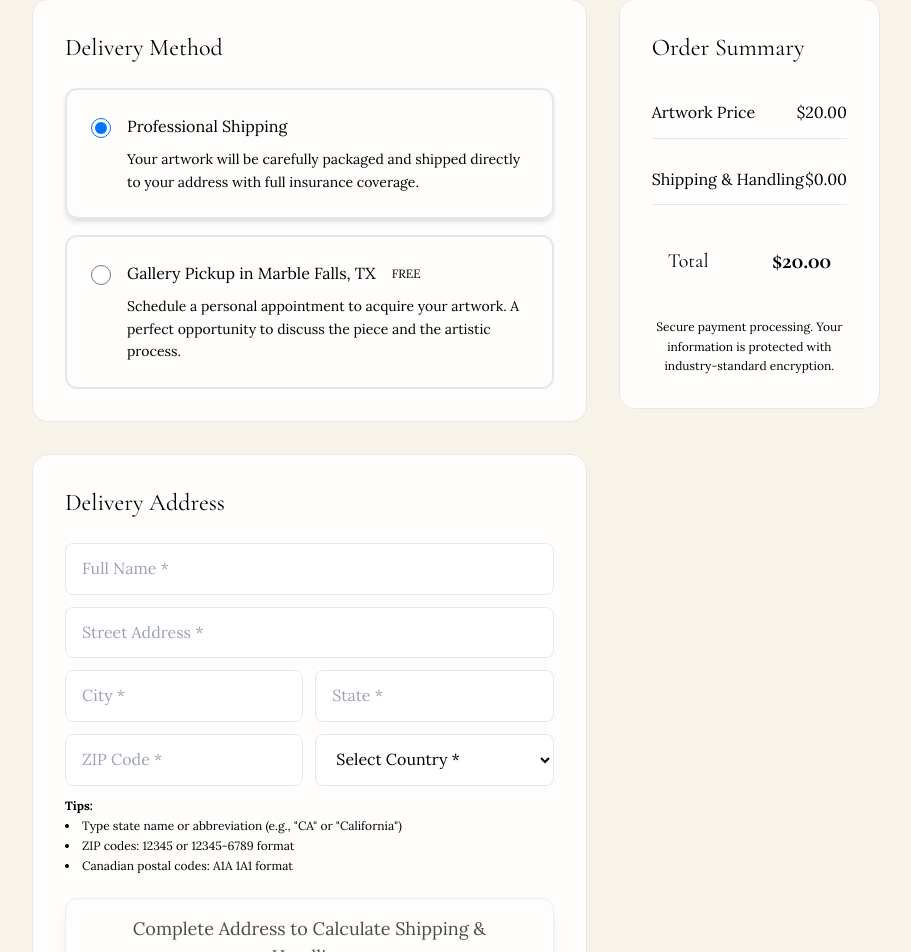
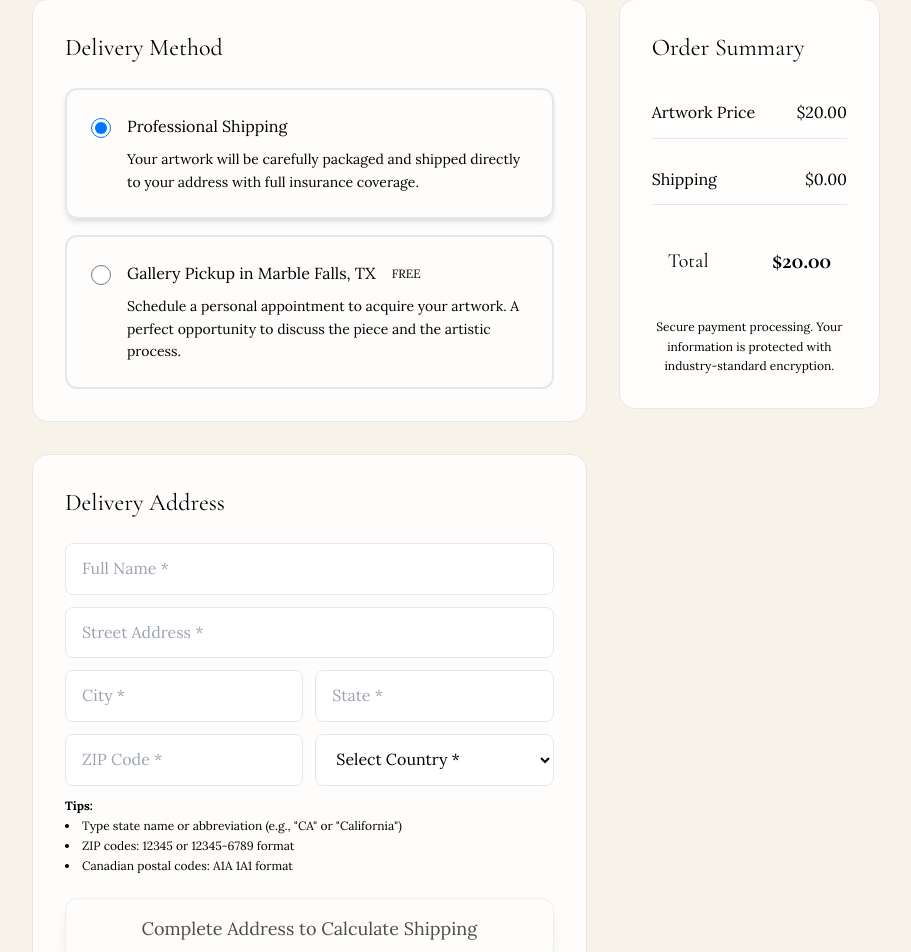
Before and after one commit to t-houssian/megan-houssian-art, a Next.js app: page /checkout in a window 1280 px wide. Shown: the part 285-1237 px from the top of the page, without its empty margins (184-1095 px from the left). Built offline with nearby package versions, Linux system fonts and the light colour scheme.

Commit message:
fix wording on shipiing and handeling

```diff
--- a/app/api/calculate-shipping/route.ts
+++ b/app/api/calculate-shipping/route.ts
@@ -171,7 +171,7 @@ export async function POST(request: NextRequest) {
       return NextResponse.json({
         rates: [{
           id: 'shipping-and-handling',
-          service: 'Shipping & Handling',
+          service: 'Shipping',
           carrier: 'Estimated',
           rate: shippingAndHandlingRate,
           delivery_days: 14,
@@ -315,7 +315,7 @@ function calculateFallbackShipping(
   return NextResponse.json({
     rates: [{
       id: 'shipping-and-handling',
-      service: 'Shipping & Handling',
+      service: 'Shipping',
       carrier: 'Estimated',
       rate: totalShippingAndHandling,
       delivery_days: 14,
--- a/app/checkout/page.tsx
+++ b/app/checkout/page.tsx
@@ -157,7 +157,7 @@ const CheckoutContent = () => {
         return;
       }
       if (shippingCost <= 0) {
-        setErrorMessage("Please calculate shipping & handling before checkout.");
+        setErrorMessage("Please calculate shipping before checkout.");
         return;
       }
     }
@@ -374,9 +374,9 @@ const CheckoutContent = () => {
                         Calculating Shipping...
                       </>
                     ) : !shippingAddress.addressLine1 || !shippingAddress.city || !shippingAddress.country ? (
-                      "Complete Address to Calculate Shipping & Handling"
+                      "Complete Address to Calculate Shipping"
                     ) : (
-                      "Calculate Shipping & Handling"
+                      "Calculate Shipping"
                     )}
                   </span>
                   {!isCalculating && shippingAddress.addressLine1 && shippingAddress.city && shippingAddress.country && (
@@ -401,11 +401,11 @@ const CheckoutContent = () => {
                   </div>
                 )}
 
-                {/* Shipping & Handling Summary */}
+                {/* Shipping Summary */}
                 {shippingRates.length > 0 && (
                   <div className="mt-6 bg-olive/5 rounded-lg p-4 border border-tan/30">
                     <div className="flex justify-between items-center mb-2">
-                      <span className={`${lora.className} font-medium text-brown`}>Shipping & Handling</span>
+                      <span className={`${lora.className} font-medium text-brown`}>Shipping</span>
                       <span className={`${lora.className} font-medium text-brown`}>
                         ${(shippingCost / 100).toFixed(2)}
                       </span>
@@ -550,8 +550,8 @@ const CheckoutContent = () => {
                                 throw new Error("Please fill in all required shipping fields.");
                               }
                               if (shippingCost <= 0) {
-                                setErrorMessage("Please calculate shipping & handling before checkout.");
-                                throw new Error("Please calculate shipping & handling before checkout.");
+                                setErrorMessage("Please calculate shipping before checkout.");
+                                throw new Error("Please calculate shipping before checkout.");
                               }
                             }
                             const orderId = await createPayPalOrder();
@@ -588,7 +588,7 @@ const CheckoutContent = () => {
 
                 {shippingOption === "shipping" ? (
                   <div className="flex justify-between items-center py-3 border-b border-tan/30">
-                    <span className={`${lora.className} text-warm-gray`}>Shipping & Handling</span>
+                    <span className={`${lora.className} text-warm-gray`}>Shipping</span>
                     <span className={`${lora.className} font-medium text-brown`}>${(shippingCost / 100).toFixed(2)}</span>
                   </div>
                 ) : (
```
